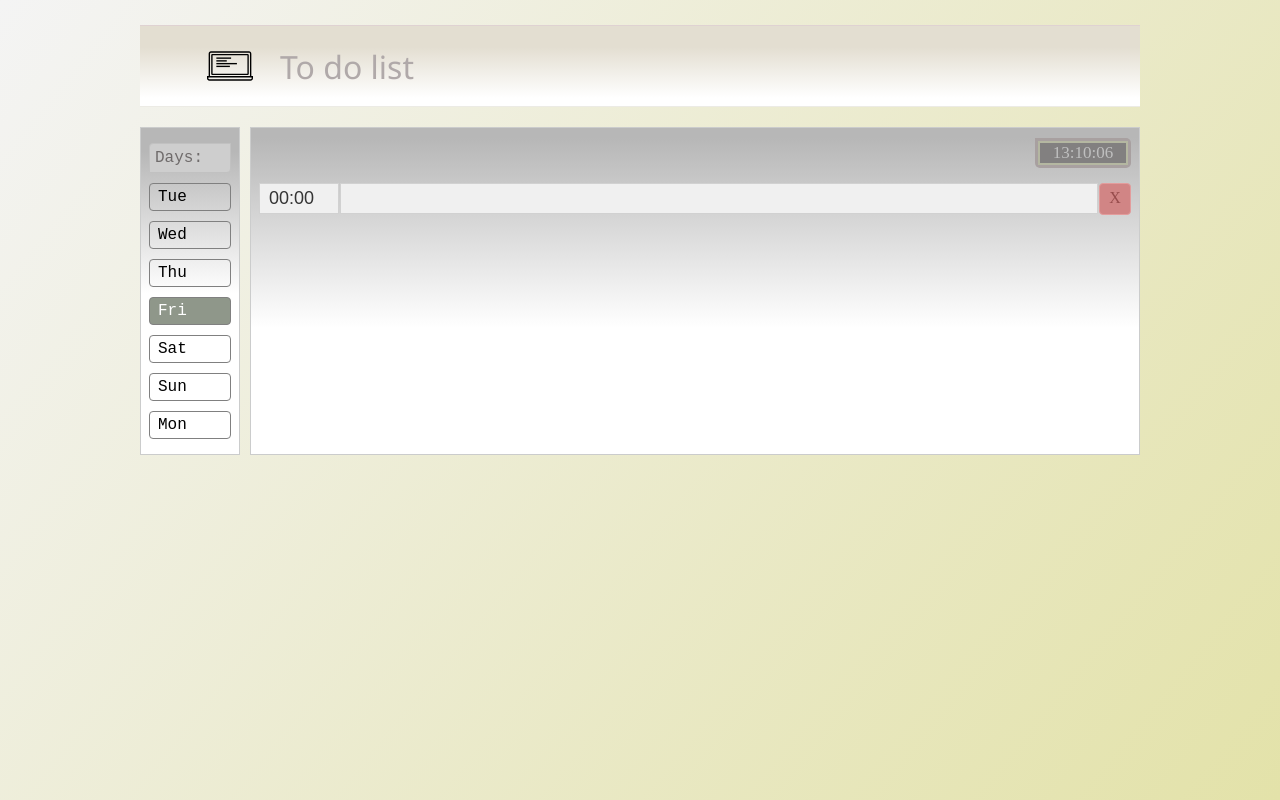
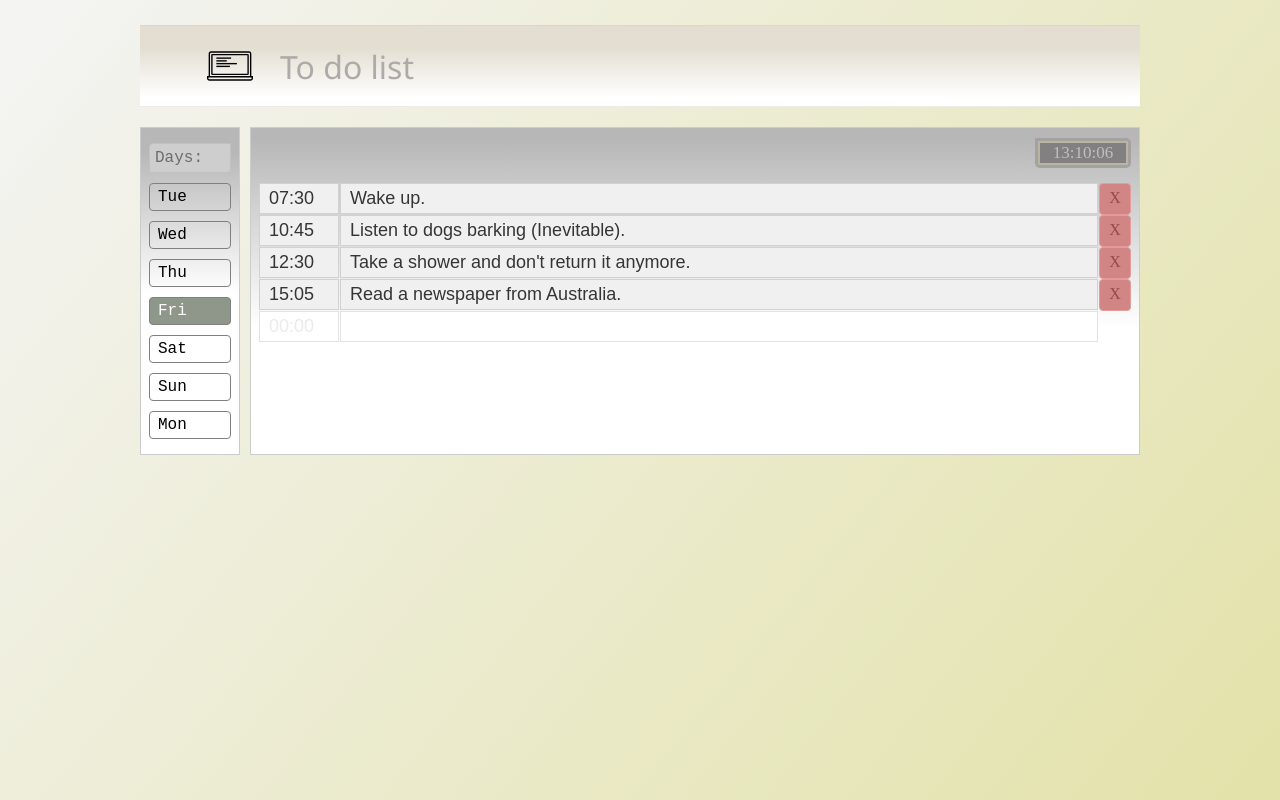
Before and after one commit to MyColaAnikeiev/web-app-to-do-list, an Angular app: page / in a window 1280 px wide. Built offline with nearby package versions, Linux system fonts and the light colour scheme.

Commit message:
Added deletion, time changing and text changing functionality on schedule-list component side.

```diff
--- a/src/app/app.module.ts
+++ b/src/app/app.module.ts
@@ -8,6 +8,7 @@ import { ScheduleListComponent } from './schedule-list/schedule-list/schedule-li
 import { TimeIndicatorComponent } from './time-indicator/time-indicator/time-indicator.component';
 import { FormsModule, ReactiveFormsModule } from '@angular/forms';
 import { TimeInputComponent } from './time-input/time-input.component';
+import { ListShafleAnimationDirective } from './share/directives/list-shafle-animation.directive';
 
 
 @NgModule({
@@ -18,6 +19,7 @@ import { TimeInputComponent } from './time-input/time-input.component';
     ScheduleListComponent,
     TimeIndicatorComponent,
     TimeInputComponent,
+    ListShafleAnimationDirective
   ],
   imports: [
     BrowserModule,
--- a/src/app/schedule-list/schedule-list/schedule-list.component.html
+++ b/src/app/schedule-list/schedule-list/schedule-list.component.html
@@ -3,18 +3,40 @@
     <app-time-indicator [on]="clockStateOn"></app-time-indicator>
 </div>
 
-<form>
+<form [formGroup]="recordsGroup">
 
-    <div class="record">
-        <div class="record-time">
-            <app-time-input ></app-time-input>
+    <div formArrayName="records" class="records">
+        <div class="record"
+            *ngFor="let recordMod of recordsStates; let i=index"
+            formGroupName="{{i}}"
+            [ngStyle]="{'grid-row': recordMod.position}"
+            appListShafleAnimation
+            [gridRow]="recordMod.position"
+        >
+            <div class="record-time">
+                <app-time-input formControlName="time"></app-time-input>
+            </div>
+            <div class="record-text">
+                <input formControlName="text" type="text">
+            </div>
+            <div class="record-delete-btn" (click)="deleteRecord(recordMod.id)">
+                <span>X</span>
+            </div>
         </div>
-        <div class="record-text">
-            <input type="text">
-        </div>
-        <div class="record-delete-btn">
-            <span>X</span>
+
+        <div class="record record-adder"
+            [ngStyle]="{'grid-row': recordsStates.length+1}"
+            appListShafleAnimation
+            [gridRow]="recordsStates.length+1"
+            >
+            <div class="record-time">
+                <app-time-input disabled></app-time-input>
+            </div>
+            <div class="record-text">
+                <input disabled type="text">
+            </div>
         </div>
     </div>
 
+
 </form>
--- a/src/app/schedule-list/schedule-list/schedule-list.component.scss
+++ b/src/app/schedule-list/schedule-list/schedule-list.component.scss
@@ -14,14 +14,16 @@
         margin-bottom: 15px;
     }
 
+    .records{
+        display: grid;
+        grid-template: auto / 1fr;
+    }
 
     .record{
         display: grid;
         grid-template: "time text close-btn" 32px / 80px 1fr 32px ;
         grid-gap: 1px;
         gap: 1px;
-
-        //box-sizing: border-box;
 
 
         &-delete-btn{
@@ -51,6 +53,16 @@
                 color: black;
             }
         }
+
+
+        &-adder{
+            input{
+                background-color: rgb(255, 255, 255);
+                border-color: rgb(226, 226, 226);
+                color: rgb(235, 235, 235);
+                cursor: pointer;
+            }
+        }
     }
 
 }
--- a/src/app/schedule-list/schedule-list/schedule-list.component.ts
+++ b/src/app/schedule-list/schedule-list/schedule-list.component.ts
@@ -1,4 +1,11 @@
 import { Component, OnInit, ViewEncapsulation } from '@angular/core';
+import { FormArray, FormControl, FormGroup } from '@angular/forms';
+import { RecordStateModelI } from 'src/app/share/interfaces/schedule.interfaces';
+import { ScheduleService } from 'src/app/share/services/schedule.service';
+import { debounceTime, takeUntil } from 'rxjs/operators'
+import { ToolsService } from 'src/app/share/services/tools.service';
+import { Subject } from 'rxjs';
+
 
 @Component({
   selector: '.app-schedule-list',
@@ -7,11 +14,117 @@ import { Component, OnInit, ViewEncapsulation } from '@angular/core';
   encapsulation: ViewEncapsulation.None
 })
 export class ScheduleListComponent implements OnInit {
-  public clockStateOn = true;
+  clockStateOn = true;
 
-  constructor() { }
+  recordsStates : RecordStateModelI[] = [];
+
+  recordsForm = new FormArray([]);
+  recordsGroup = new FormGroup({
+    records: this.recordsForm
+  });
+
+  constructor(private scheduleServ: ScheduleService, private tools: ToolsService) { }
 
   ngOnInit(): void {
+
+    this.scheduleServ.getRecordsStream()
+    .subscribe(records => {
+      this.clearSchedule();
+      this.recordsStates = records.map( (record, index) => {
+        return { ...record,
+          position: index+1,
+          control: null,
+          controlUnsubscriber: new Subject()
+        }
+      });
+      this.recordsStates.forEach(mod => this.addRecordFromModel(mod) )
+    })
+
   }
 
+  clearSchedule(){
+
+  }
+
+  /**
+   * For template
+   */
+  addRecord(){
+
+  }
+
+  addRecordFromModel(model: RecordStateModelI){
+    const timeControl = new FormControl(model.time);
+    const textControl = new FormControl(model.text);
+    const recordGroup = new FormGroup({
+      time: timeControl,
+      text: textControl
+    })
+    model.control = recordGroup;
+    this.recordsForm.push(recordGroup);
+
+    this.setupRecordTimeHandler(model,timeControl);
+  }
+
+  deleteRecord(id: number){
+    const recInd = this.recordsStates.findIndex(model => model.id == id);
+
+    if(recInd != -1){
+      const model = this.recordsStates[recInd];
+      const unsubscriber = model.controlUnsubscriber;
+      unsubscriber.next();
+      unsubscriber.complete();
+
+      // Request to delete record at server
+      this.scheduleServ.removeRecord(id);
+
+      // controls in array could be sorted differently than recordsStates
+      const controlIndex = this.recordsForm.controls.findIndex(control => control == model.control);
+      this.recordsForm.controls.splice(controlIndex, 1);
+      this.recordsStates.splice(recInd, 1);
+
+      this.sortRecords();
+    }
+  }
+
+  setupRecordTimeHandler(model: RecordStateModelI, timeControl: FormControl){
+    timeControl.valueChanges
+    .pipe(
+      debounceTime(1000),
+      takeUntil(model.controlUnsubscriber)
+    )
+    .subscribe((time: string) => {
+      if(model.time == time){
+        return;
+      }
+
+      model.time = time;
+      this.scheduleServ.changeTime(model.id, time);
+      this.sortRecords();
+    })
+  }
+
+  setupRecordTextHandler(model: RecordStateModelI, textControl: FormControl){
+    textControl.valueChanges
+    .pipe(
+      debounceTime(5000),
+      takeUntil(model.controlUnsubscriber)
+    )
+    .subscribe(text => {
+      if(model.text == text){
+        return;
+      }
+
+      model.text = text;
+      this.scheduleServ.changeText(model.id, text);
+    })
+  }
+
+  sortRecords(){
+    this.recordsStates.sort((a,b) => {
+      return this.tools.fromTimeStringToMin(a.time) - this.tools.fromTimeStringToMin(b.time)
+    })
+
+    this.recordsStates.forEach((mod, ind) => mod.position = ind+1);
+  }
 }
--- /dev/null
+++ b/src/app/share/directives/list-shafle-animation.directive.ts
@@ -0,0 +1,64 @@
+import { Directive, ElementRef, HostBinding, Input, OnChanges, OnInit, SimpleChanges } from '@angular/core';
+
+
+/**
+ * List element should be on grid and have row index corresponding to
+ * its list position.
+ *
+ * @Input('gridRow') - bind current grid-row value to this input so
+ * directive can animate changes using style.top property.
+ */
+@Directive({
+  selector: '[appListShafleAnimation]'
+})
+export class ListShafleAnimationDirective implements OnInit, OnChanges{
+
+  elHeight = 32;
+
+  lastRow = -1;
+  @Input('gridRow') curRow: number = -1;
+
+  @HostBinding('style.position') position = 'relative';
+
+  @HostBinding('style.top') top = '0px';
+
+  constructor(private element: ElementRef) {
+  }
+
+  ngOnInit(): void {
+    setTimeout(() => {
+      this.elHeight = (this.element.nativeElement as HTMLElement).getBoundingClientRect().height;
+    },0);
+  }
+
+  ngOnChanges(changes: SimpleChanges): void {
+
+    if('curRow' in changes){
+
+      if(this.lastRow != -1){
+        this.animate(this.lastRow - this.curRow);
+      }
+
+      this.lastRow = changes.curRow.currentValue;
+    }
+  }
+
+
+  animate(shift: number){
+    const totalSift = this.elHeight * shift;
+    const steps = 10;
+    let step = 1;
+    let intervalID: ReturnType<typeof setInterval> | undefined;
+
+
+    intervalID = setInterval(() => {
+      this.top = String((totalSift*(steps-step)/steps).toFixed(1)) + 'px';
+      step++;
+
+      if(step >= steps){
+        this.top = '0px';
+        clearInterval(<any>intervalID);
+      }
+    }, 50);
+  }
+}
--- /dev/null
+++ b/src/app/share/services/schedule.service.ts
@@ -0,0 +1,34 @@
+import { Injectable } from '@angular/core';
+import { Observable, of } from 'rxjs';
+import { ScheduleRecord } from '../interfaces/schedule.interfaces';
+
+@Injectable({
+  providedIn: 'root'
+})
+export class ScheduleService {
+
+  constructor() { }
+
+  getRecordsStream(): Observable<ScheduleRecord[]>{
+    return of([
+      { id: 1, time: '07:30', text: 'Wake up.'},
+      { id: 2, time: '10:45', text: 'Listen to dogs barking (Inevitable).' },
+      { id: 3, time: '12:30', text: "Take a shower and don't return it anymore."},
+      { id: 4, time: '15:05', text: 'Read a newspaper from Australia.'}
+    ]);
+  }
+
+
+
+  changeTime(id: number, time: string){
+
+  }
+
+  changeText(id: number, text: string){
+
+  }
+
+  removeRecord(id: number){
+
+  }
+}
--- /dev/null
+++ b/src/app/share/services/tools.service.ts
@@ -0,0 +1,22 @@
+import { Injectable } from '@angular/core';
+
+@Injectable({
+  providedIn: 'root'
+})
+export class ToolsService {
+
+  constructor() { }
+
+  fromTimeStringToObject(tmStr: string){
+    let hr = Number(tmStr.slice(0,2));
+    let min = Number(tmStr.slice(3,5));
+    hr = isFinite(hr) ? hr : 0;
+    min = isFinite(min) ? min : 0;
+    return { hours: hr, minutes: min };
+  }
+
+  fromTimeStringToMin(tmStr: string){
+    const time = this.fromTimeStringToObject(tmStr);
+    return time.hours*60+time.minutes;
+  }
+}
```
Also changed, not shown: src/app/share/interfaces/schedule.interfaces.ts (added, +17 -0 lines).
